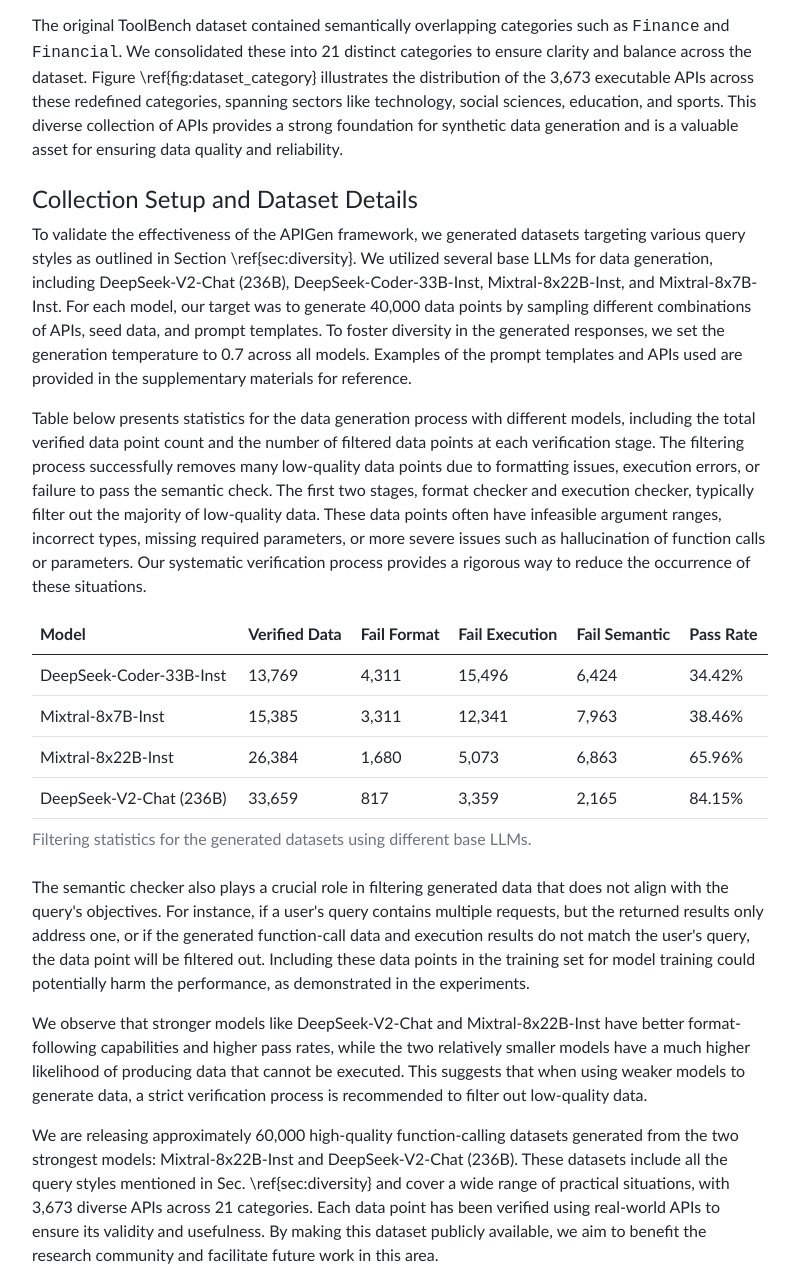
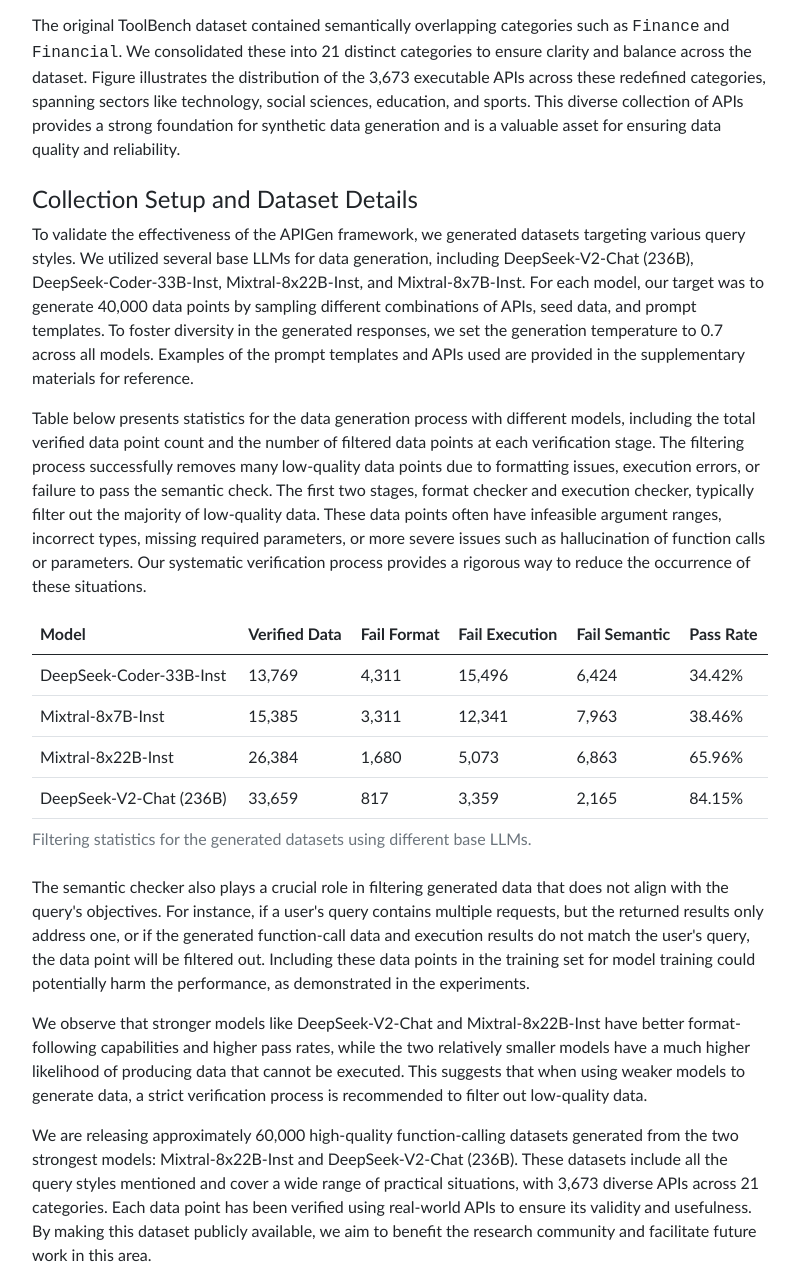
Before and after one commit to apigen-pipeline/apigen-pipeline.github.io, a plain HTML site: page index.html in a window 1280 px wide. Shown: the part 4004-5287 px from the top of the page, without its empty margins (240-1039 px from the left). Drawn offline with nearby package versions, Linux system fonts and the light colour scheme; some packages are replaced by stand-ins of ours; a script that the page names is missing.

Commit message:
Remove \ref

```diff
--- a/index.html
+++ b/index.html
@@ -191,12 +191,12 @@
                     After cleaning, we obtain 3,539 executable REST APIs with good documentation. Additionally, we incorporated Python functions as another API type, inspired by the executable evaluation categories of the Berkeley function-calling benchmark. We collected 134 well-documented Python functions covering diverse fields such as mathematics, finance, and data management. Sample API examples are provided in the supplementary material.
                 </p>
                 <p class="text-justify">
-                    The original ToolBench dataset contained semantically overlapping categories such as <tt>Finance</tt> and <tt>Financial</tt>. We consolidated these into 21 distinct categories to ensure clarity and balance across the dataset. Figure \ref{fig:dataset_category} illustrates the distribution of the 3,673 executable APIs across these redefined categories, spanning sectors like technology, social sciences, education, and sports. This diverse collection of APIs provides a strong foundation for synthetic data generation and is a valuable asset for ensuring data quality and reliability.
+                    The original ToolBench dataset contained semantically overlapping categories such as <tt>Finance</tt> and <tt>Financial</tt>. We consolidated these into 21 distinct categories to ensure clarity and balance across the dataset. Figure illustrates the distribution of the 3,673 executable APIs across these redefined categories, spanning sectors like technology, social sciences, education, and sports. This diverse collection of APIs provides a strong foundation for synthetic data generation and is a valuable asset for ensuring data quality and reliability.
                 </p>
 
                 <h4 class="mt-4 mb-2">Collection Setup and Dataset Details</h4>
                 <p class="text-justify">
-                    To validate the effectiveness of the APIGen framework, we generated datasets targeting various query styles as outlined in Section \ref{sec:diversity}. We utilized several base LLMs for data generation, including DeepSeek-V2-Chat (236B), DeepSeek-Coder-33B-Inst, Mixtral-8x22B-Inst, and Mixtral-8x7B-Inst. For each model, our target was to generate 40,000 data points by sampling different combinations of APIs, seed data, and prompt templates. To foster diversity in the generated responses, we set the generation temperature to 0.7 across all models. Examples of the prompt templates and APIs used are provided in the supplementary materials for reference.
+                    To validate the effectiveness of the APIGen framework, we generated datasets targeting various query styles. We utilized several base LLMs for data generation, including DeepSeek-V2-Chat (236B), DeepSeek-Coder-33B-Inst, Mixtral-8x22B-Inst, and Mixtral-8x7B-Inst. For each model, our target was to generate 40,000 data points by sampling different combinations of APIs, seed data, and prompt templates. To foster diversity in the generated responses, we set the generation temperature to 0.7 across all models. Examples of the prompt templates and APIs used are provided in the supplementary materials for reference.
                 </p>
                 <p class="text-justify">
                     Table below presents statistics for the data generation process with different models, including the total verified data point count and the number of filtered data points at each verification stage. The filtering process successfully removes many low-quality data points due to formatting issues, execution errors, or failure to pass the semantic check. The first two stages, format checker and execution checker, typically filter out the majority of low-quality data. These data points often have infeasible argument ranges, incorrect types, missing required parameters, or more severe issues such as hallucination of function calls or parameters. Our systematic verification process provides a rigorous way to reduce the occurrence of these situations.
@@ -257,7 +257,7 @@
                     We observe that stronger models like DeepSeek-V2-Chat and Mixtral-8x22B-Inst have better format-following capabilities and higher pass rates, while the two relatively smaller models have a much higher likelihood of producing data that cannot be executed. This suggests that when using weaker models to generate data, a strict verification process is recommended to filter out low-quality data.
                 </p>
                 <p class="text-justify">
-                    We are releasing approximately 60,000 high-quality function-calling datasets generated from the two strongest models: Mixtral-8x22B-Inst and DeepSeek-V2-Chat (236B). These datasets include all the query styles mentioned in Sec. \ref{sec:diversity} and cover a wide range of practical situations, with 3,673 diverse APIs across 21 categories. Each data point has been verified using real-world APIs to ensure its validity and usefulness. By making this dataset publicly available, we aim to benefit the research community and facilitate future work in this area.
+                    We are releasing approximately 60,000 high-quality function-calling datasets generated from the two strongest models: Mixtral-8x22B-Inst and DeepSeek-V2-Chat (236B). These datasets include all the query styles mentioned and cover a wide range of practical situations, with 3,673 diverse APIs across 21 categories. Each data point has been verified using real-world APIs to ensure its validity and usefulness. By making this dataset publicly available, we aim to benefit the research community and facilitate future work in this area.
                 </p>
             </div>
         </div>
```
